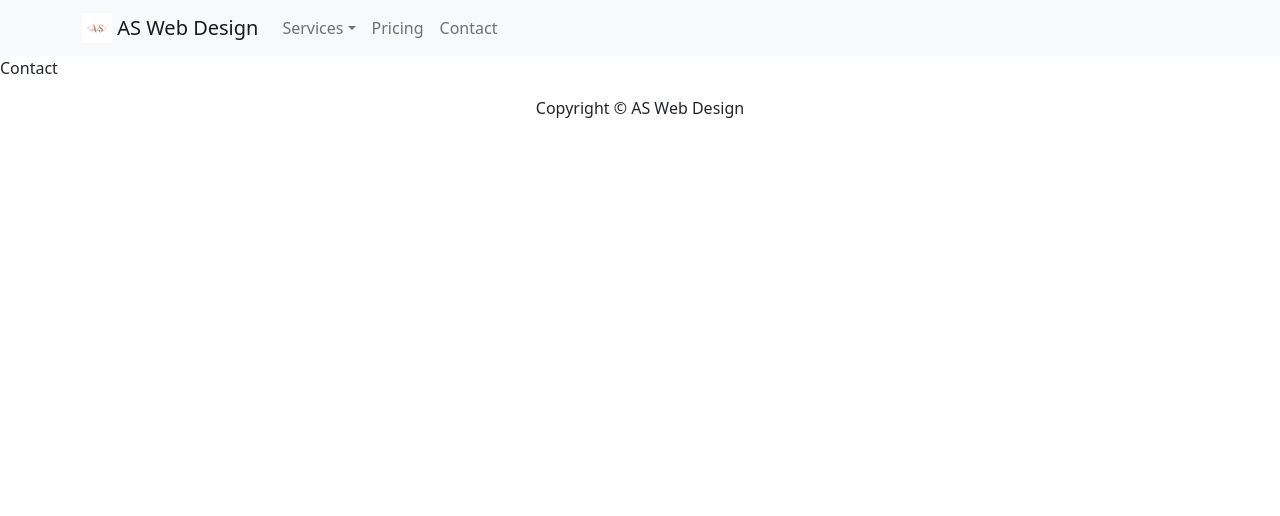
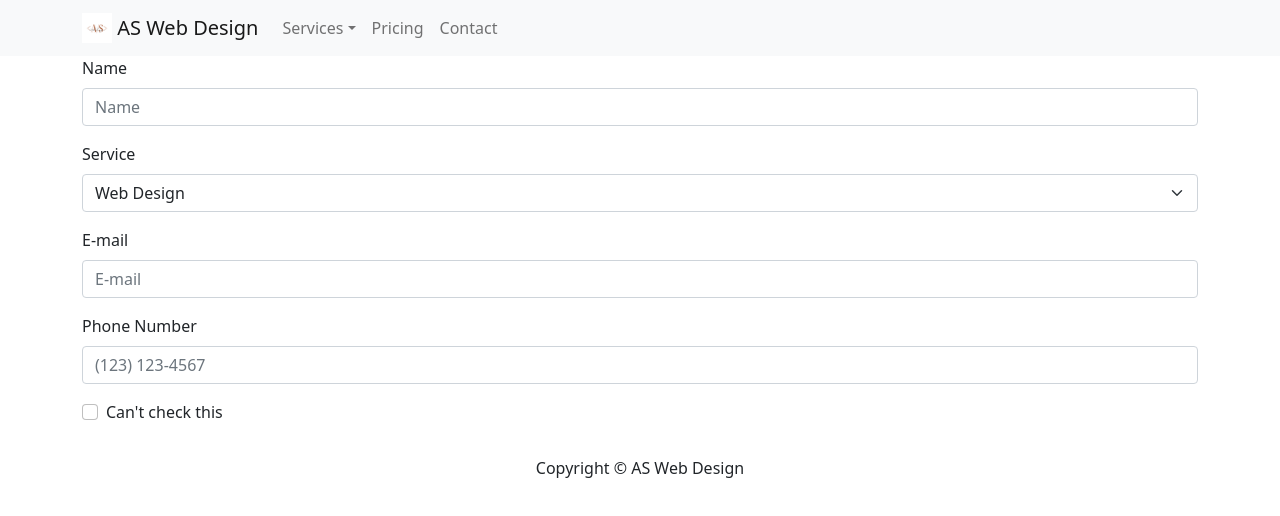
Before and after one commit to Steph-ohara/as-web-design, a React (Create React App) app: page /Contact in a window 1280 px wide. Shown: the top 516 px of the page. Built offline with nearby package versions, Linux system fonts and the light colour scheme.

Commit message:
added contact form

```diff
--- a/src/components/contact/Contact.js
+++ b/src/components/contact/Contact.js
@@ -1,9 +1,42 @@
-import React from 'react'
+import React from "react";
+import {
+  Container,
+  Form
+ } from 'react-bootstrap'
 
 function Contact() {
   return (
-    <div>Contact</div>
-  )
+  <Container>
+      <Form.Group className="mb-3">
+        <Form.Label>Name</Form.Label>
+        <Form.Control placeholder="Name" />
+      </Form.Group>
+
+      <Form.Group className="mb-3">
+        <Form.Label>Service</Form.Label>
+        <Form.Select >
+          <option>Web Design</option>
+          <option>Social Media Integration</option>
+          <option>Logo Design</option>
+          <option>Other</option>
+        </Form.Select>
+      </Form.Group>
+
+      <Form.Group className="mb-3">
+        <Form.Label>E-mail</Form.Label>
+        <Form.Control placeholder="E-mail" />
+      </Form.Group>
+
+      <Form.Group className="mb-3">
+        <Form.Label>Phone Number</Form.Label>
+        <Form.Control placeholder="(123) 123-4567" />
+      </Form.Group>
+
+      <Form.Group className="mb-3">
+        <Form.Check type="checkbox" label="Can't check this" />
+      </Form.Group>
+      </Container>
+  );
 }
 
-export default Contact
+export default Contact;
```
Also changed, not shown: src/App.js (+4 -4 lines), src/components/about/About.js (added, +9 -0 lines), src/components/homepage/Homepage.js (added, +9 -0 lines).
